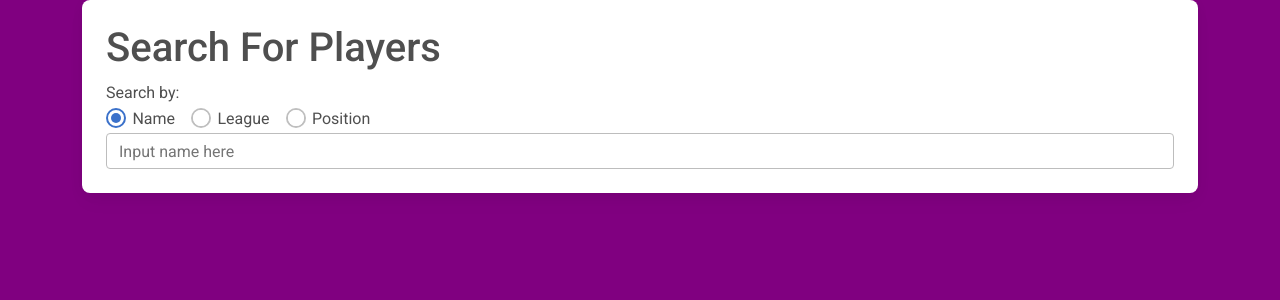
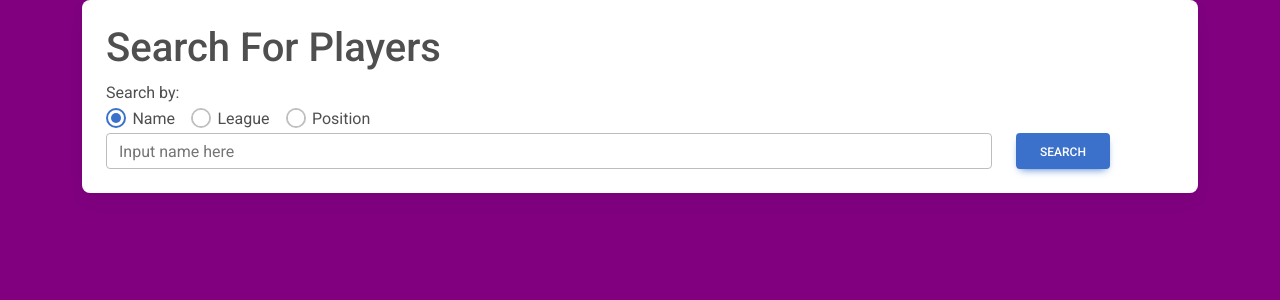
Before and after one commit to JamesDarby345/5LeagueFantasy, a React (Create React App) app in the folder 5leaguefantasyfrontend/: page /queryPlayers in a window 1280 px wide. Shown: the top 300 px of the page. Built offline with nearby package versions, Linux system fonts and the light colour scheme.

Commit message:
additional changes to fix cors

```diff
--- a/5leaguefantasyfrontend/src/components/playerQuery/QueryPlayers.js
+++ b/5leaguefantasyfrontend/src/components/playerQuery/QueryPlayers.js
@@ -1,4 +1,5 @@
 import React, { useEffect, useState } from 'react';
+import * as apis from './helper/playerQueryAPI';
 import {
   MDBBtn,
   MDBContainer,
@@ -21,8 +22,19 @@ function QueryPlayers() {
 
   const [searchType, setSearchType] = useState(st.BY_NAME);
 
+  const [playerName, setPlayerName] = useState("");
   const handleSearchTypeChange = (e) => {
+
     setSearchType(e.target.value);
+    console.log(searchType)
+  }
+
+  const handlePlayerNameChange = (e) => {
+    setPlayerName(e.target.value);
+  }
+
+  const handleSearchClicked = () => {
+    apis.searchByName(playerName);
   }
   return (
     <div>
@@ -37,31 +49,35 @@ function QueryPlayers() {
               <div className="form-check form-check-inline">
                 <input className="form-check-input" type="radio" name="searchType" id="search1" value={st.BY_NAME}
                   checked={searchType == st.BY_NAME} onChange={handleSearchTypeChange} />
-                <label className="form-check-label" for="search1">Name</label>
+                <label className="form-check-label" htmlFor="search1">Name</label>
               </div>
 
               <div className="form-check form-check-inline">
                 <input className="form-check-input" type="radio" name="searchType" id="search2" value={st.BY_LEAGUE}
                   checked={searchType == st.BY_LEAGUE} onChange={handleSearchTypeChange} />
-                <label className="form-check-label" for="search2">League</label>
+                <label className="form-check-label" htmlFor="search2">League</label>
               </div>
 
               <div className="form-check form-check-inline">
                 <input className="form-check-input" type="radio" name="searchType" id="search3" value={st.BY_POSITION}
                   checked={searchType == st.BY_POSITION} onChange={handleSearchTypeChange} />
-                <label className="form-check-label" for="search3">Position</label>
+                <label className="form-check-label" htmlFor="search3">Position</label>
+              </div>
+            </form>
+            <MDBRow>
+              <MDBCol className="col-md-10">
+                {
+                  searchType == st.BY_NAME &&
+
+                  <div className="byNameSearchBox">
+                    <form>
+                      <div className="form-group">
+                        <input type="search" className="form-control" id="searchByName" placeholder="Input name here" value={playerName} onChange={handlePlayerNameChange}></input>
                       </div>
                     </form>
 
-            {
-              searchType == st.BY_NAME &&
-              <div className="byNameSearchBox">
-                <form>
-                  <div className="form-group">
-                    <input type="search" class="form-control" id="searchByName" placeholder="Input name here"></input>
                   </div>
-                </form>
-              </div>
+
                 }
 
                 {
@@ -94,6 +110,11 @@ function QueryPlayers() {
                     </form>
                   </div>
                 }
+              </MDBCol>
+              <MDBCol className="col-md-2">
+                <MDBBtn type="button" onClick={handleSearchClicked}>Search</MDBBtn>
+              </MDBCol>
+            </MDBRow>
           </MDBCardBody>
         </MDBCard>
       </MDBContainer>
--- /dev/null
+++ b/5leaguefantasyfrontend/src/components/playerQuery/helper/playerQueryAPI.js
@@ -0,0 +1,22 @@
+import axios from 'axios';
+import { baseURL } from '../../../config';
+
+
+const API = axios.create({
+    baseURL: baseURL,
+    headers: {
+        'Content-Type': 'application/x-www-form-urlencoded'
+    }
+});
+
+
+export async function searchByName(playerName) {
+    try {
+        const response = await API.get(`/forwards/name/${playerName}`);
+        console.log(response);
+        return response;
+    } catch (e) {
+        console.log(e);
+        return [];
+    }
+}
--- /dev/null
+++ b/5leaguefantasyfrontend/src/config.js
@@ -0,0 +1 @@
+export const baseURL = 'http://localhost:8080';
```
Also changed, not shown: 2 other files (tests, documents, lock files or other folders). Lines whose indentation alone changed are shown as unchanged.
